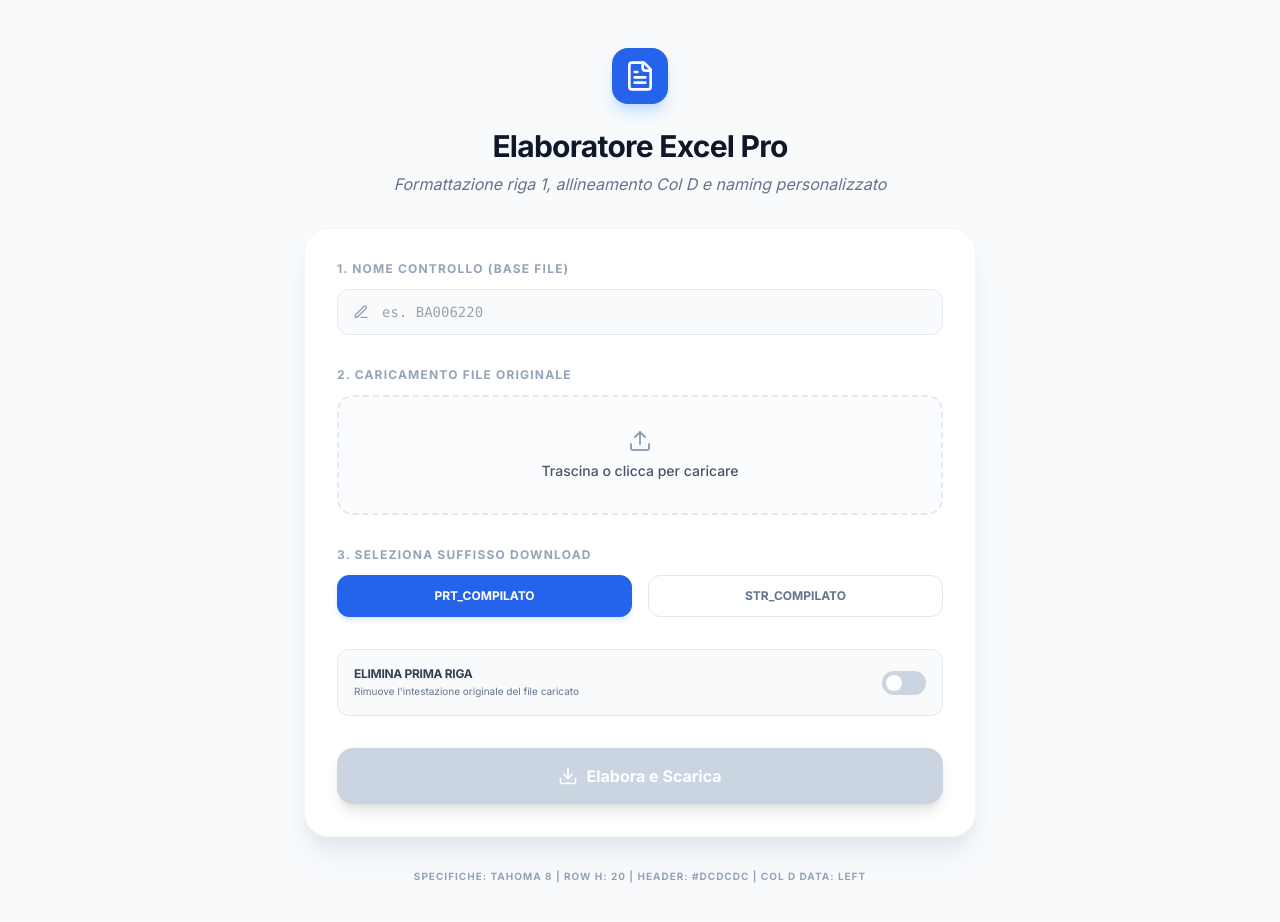
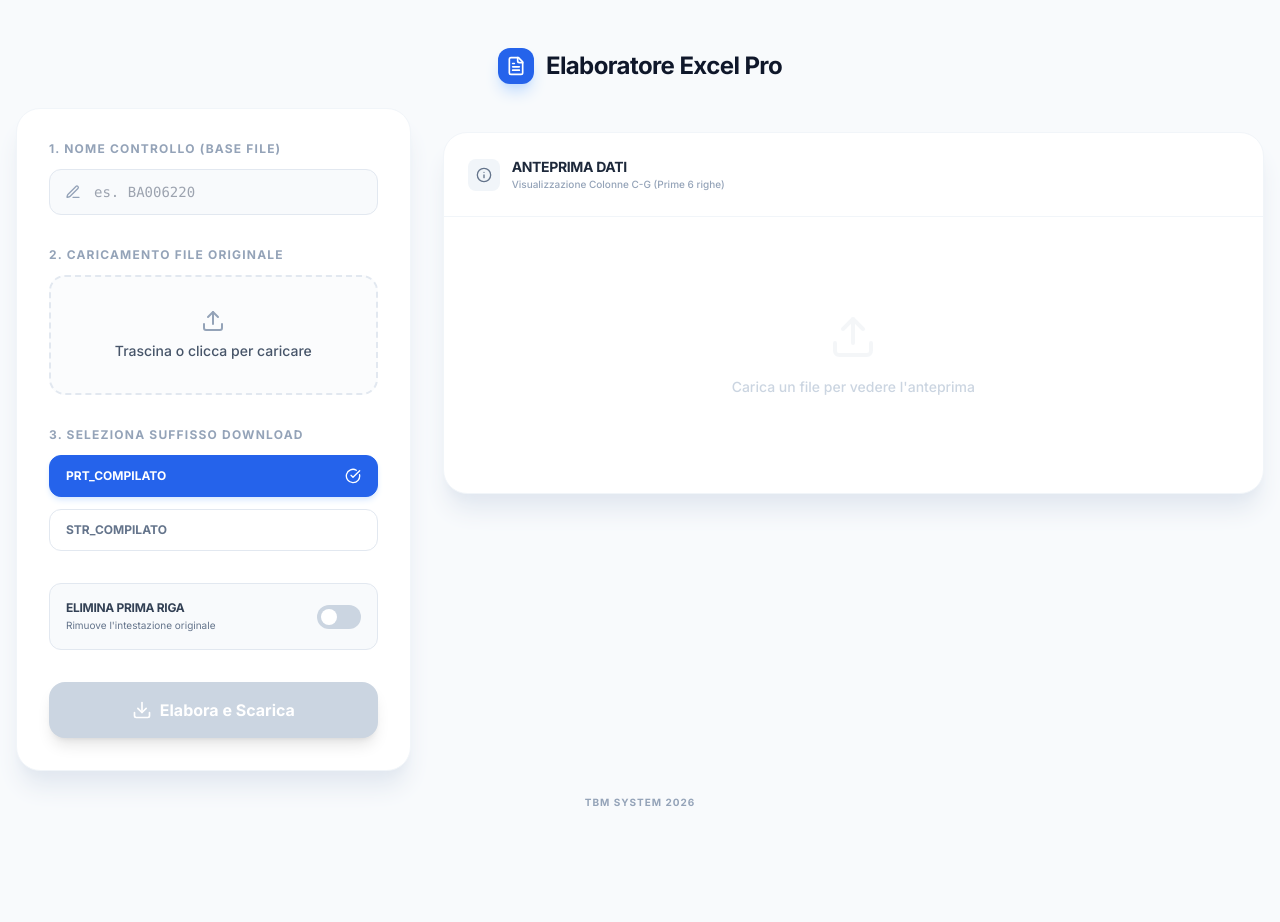
Before and after one commit to marco-calabri/tbm-excel-elabora, a React (Vite) app: page / in a window 1280 px wide. Shown: the top 922 px of the page. After the commit the page ends 858 px from the top, so only its background shows below. Built offline with nearby package versions, Linux system fonts and the light colour scheme.

Commit message:
feat: Refactor App component layout and styling
Enhances the application's visual presentation and organization by restructuring the main layout. Introduces a grid system for better content distribution and updates styling to improve readability and aesthetic appeal.

```diff
--- a/App.tsx
+++ b/App.tsx
@@ -84,19 +84,21 @@ const App: React.FC = () => {
 
   return (
     <div className="min-h-screen bg-slate-50 flex flex-col items-center py-12 px-4">
-      <div className="max-w-2xl w-full space-y-8">
+      <div className="max-w-[1600px] w-full space-y-6">
         {/* Header */}
-        <div className="text-center space-y-2">
-          <div className="inline-flex items-center justify-center p-3 bg-blue-600 rounded-2xl shadow-lg shadow-blue-200 mb-4">
-            <FileText className="w-8 h-8 text-white" />
+        <div className="flex items-center justify-center space-x-3">
+          <div className="p-2 bg-blue-600 rounded-xl shadow-lg shadow-blue-200">
+            <FileText className="w-5 h-5 text-white" />
           </div>
-          <h1 className="text-3xl font-bold text-slate-900 tracking-tight">Elaboratore Excel Pro</h1>
-          <p className="text-slate-500 italic">Formattazione riga 1, allineamento Col D e naming personalizzato</p>
+          <h1 className="text-2xl font-bold text-slate-900 tracking-tight">Elaboratore Excel Pro</h1>
         </div>
 
-        {/* Main Card */}
+        {/* Main Content Grid */}
+        <div className="grid grid-cols-1 lg:grid-cols-12 gap-8 items-start">
+
+          {/* Left Column: Controls */}
+          <div className="lg:col-span-4 space-y-6">
             <div className="bg-white rounded-3xl shadow-xl shadow-slate-200 border border-slate-100 p-8 space-y-8">
-
               {/* Nome Controllo */}
               <div className="space-y-3">
                 <label className="text-xs font-bold text-slate-400 block uppercase tracking-widest">
@@ -142,36 +144,37 @@ const App: React.FC = () => {
                 <label className="text-xs font-bold text-slate-400 block uppercase tracking-widest">
                   3. Seleziona Suffisso Download
                 </label>
-            <div className="grid grid-cols-2 gap-4">
+                <div className="grid grid-cols-1 gap-3">
                   <button
                     onClick={() => setSelectedSuffix(FileSuffix.PRT)}
-                className={`py-3 px-4 rounded-xl border text-xs font-bold transition-all ${
+                    className={`py-3 px-4 rounded-xl border text-xs font-bold transition-all text-left flex items-center justify-between ${
                       selectedSuffix === FileSuffix.PRT
                       ? 'bg-blue-600 text-white border-blue-600 shadow-md shadow-blue-100'
                       : 'bg-white text-slate-500 border-slate-200 hover:border-blue-300'
                     }`}
                   >
-                PRT_COMPILATO
+                    <span>PRT_COMPILATO</span>
+                    {selectedSuffix === FileSuffix.PRT && <CheckCircle className="w-4 h-4" />}
                   </button>
                   <button
                     onClick={() => setSelectedSuffix(FileSuffix.STR)}
-                className={`py-3 px-4 rounded-xl border text-xs font-bold transition-all ${
+                    className={`py-3 px-4 rounded-xl border text-xs font-bold transition-all text-left flex items-center justify-between ${
                       selectedSuffix === FileSuffix.STR
                       ? 'bg-blue-600 text-white border-blue-600 shadow-md shadow-blue-100'
                       : 'bg-white text-slate-500 border-slate-200 hover:border-blue-300'
                     }`}
                   >
-                STR_COMPILATO
+                    <span>STR_COMPILATO</span>
+                    {selectedSuffix === FileSuffix.STR && <CheckCircle className="w-4 h-4" />}
                   </button>
                 </div>
               </div>
 
               {/* Opzione Eliminazione Riga */}
-          <div className="space-y-4">
               <div className="flex items-center justify-between p-4 bg-slate-50 rounded-xl border border-slate-200">
                 <div className="space-y-0.5">
                   <p className="text-xs font-bold text-slate-700 uppercase tracking-tight">Elimina prima riga</p>
-                <p className="text-[10px] text-slate-500">Rimuove l'intestazione originale del file caricato</p>
+                  <p className="text-[10px] text-slate-500">Rimuove l'intestazione originale</p>
                 </div>
                 <button
                   onClick={() => setDeleteFirstRow(!deleteFirstRow)}
@@ -187,71 +190,6 @@ const App: React.FC = () => {
                 </button>
               </div>
 
-            {/* Anteprima Tabella */}
-            {previewData.length > 0 && (
-              <div className="space-y-2">
-                <div className="flex items-center space-x-2">
-                  <Info className="w-3 h-3 text-slate-400" />
-                  <p className="text-[10px] font-bold text-slate-400 uppercase tracking-widest">Anteprima (Col C-G, prime 5 righe)</p>
-                </div>
-                <div className="overflow-hidden border border-slate-200 rounded-xl bg-white">
-                  <div className="overflow-x-auto">
-                    <table className="w-full text-left border-collapse">
-                      <thead>
-                        <tr className="bg-slate-50 border-bottom border-slate-200">
-                          {['C', 'D', 'E', 'F', 'G'].map(col => (
-                            <th key={col} className="px-3 py-2 text-[10px] font-bold text-slate-400 border-r border-slate-200 last:border-r-0">
-                              Col {col}
-                            </th>
-                          ))}
-                        </tr>
-                      </thead>
-                      <tbody>
-                        {previewData.map((row, rowIndex) => (
-                          <tr
-                            key={rowIndex}
-                            className={`border-b border-slate-100 last:border-b-0 ${
-                              rowIndex === 0 && deleteFirstRow ? 'bg-red-50 opacity-50' : ''
-                            }`}
-                          >
-                            {row.map((cell, cellIndex) => (
-                              <td key={cellIndex} className="px-3 py-1.5 text-[10px] font-mono text-slate-600 border-r border-slate-100 last:border-r-0 truncate max-w-[120px]">
-                                {cell}
-                              </td>
-                            ))}
-                          </tr>
-                        ))}
-                      </tbody>
-                    </table>
-                  </div>
-                </div>
-                {deleteFirstRow && (
-                  <p className="text-[9px] text-red-500 font-medium italic">* La riga evidenziata in rosso verrà eliminata</p>
-                )}
-              </div>
-            )}
-          </div>
-
-          {/* Preview Nome */}
-          {baseNameInput && (
-            <div className="p-4 bg-emerald-50 rounded-xl border border-emerald-100">
-              <p className="text-[10px] text-emerald-600 font-bold uppercase mb-1">Preview Nome File:</p>
-              <p className="text-sm font-mono font-bold text-emerald-700 truncate">
-                {baseNameInput}_{selectedSuffix}.xlsx
-              </p>
-            </div>
-          )}
-
-          {/* Status */}
-          {status.type && (
-            <div className={`p-4 rounded-xl flex items-start space-x-3 ${
-              status.type === 'success' ? 'bg-emerald-50 text-emerald-700' : 'bg-red-50 text-red-700'
-            }`}>
-              {status.type === 'success' ? <CheckCircle className="w-5 h-5 flex-shrink-0" /> : <AlertCircle className="w-5 h-5 flex-shrink-0" />}
-              <p className="text-xs font-medium">{status.message}</p>
-            </div>
-          )}
-
               {/* Action */}
               <button
                 onClick={handleProcess}
@@ -266,11 +204,99 @@ const App: React.FC = () => {
                 <span>{isProcessing ? 'Elaborazione...' : 'Elabora e Scarica'}</span>
               </button>
             </div>
+          </div>
+
+          {/* Right Column: Preview & Status */}
+          <div className="lg:col-span-8 space-y-6">
+            {/* Status & Preview Name */}
+            <div className="grid grid-cols-1 md:grid-cols-2 gap-4">
+              {baseNameInput && (
+                <div className="p-6 bg-emerald-50 rounded-3xl border border-emerald-100 flex flex-col justify-center">
+                  <p className="text-[10px] text-emerald-600 font-bold uppercase mb-1 tracking-widest">Preview Nome File:</p>
+                  <p className="text-lg font-mono font-bold text-emerald-700 truncate">
+                    {baseNameInput}_{selectedSuffix}.xlsx
+                  </p>
+                </div>
+              )}
+              {status.type && (
+                <div className={`p-6 rounded-3xl flex items-center space-x-4 border ${
+                  status.type === 'success'
+                  ? 'bg-emerald-50 text-emerald-700 border-emerald-100'
+                  : 'bg-red-50 text-red-700 border-red-100'
+                }`}>
+                  {status.type === 'success' ? <CheckCircle className="w-6 h-6 flex-shrink-0" /> : <AlertCircle className="w-6 h-6 flex-shrink-0" />}
+                  <p className="text-sm font-bold">{status.message}</p>
+                </div>
+              )}
+            </div>
+
+            {/* Anteprima Tabella */}
+            <div className="bg-white rounded-3xl shadow-xl shadow-slate-200 border border-slate-100 overflow-hidden">
+              <div className="p-6 border-b border-slate-100 flex items-center justify-between">
+                <div className="flex items-center space-x-3">
+                  <div className="p-2 bg-slate-100 rounded-lg">
+                    <Info className="w-4 h-4 text-slate-500" />
+                  </div>
+                  <div>
+                    <h3 className="text-sm font-bold text-slate-800 uppercase tracking-tight">Anteprima Dati</h3>
+                    <p className="text-[10px] text-slate-400 font-medium">Visualizzazione Colonne C-G (Prime 6 righe)</p>
+                  </div>
+                </div>
+                {previewData.length > 0 && deleteFirstRow && (
+                  <span className="px-3 py-1 bg-red-100 text-red-600 text-[10px] font-bold rounded-full uppercase tracking-tight">
+                    Riga 1 in eliminazione
+                  </span>
+                )}
+              </div>
+
+              <div className="p-0">
+                {previewData.length > 0 ? (
+                  <div className="overflow-x-auto">
+                    <table className="w-full text-left border-collapse">
+                      <thead>
+                        <tr className="bg-slate-50/50">
+                          {['C', 'D', 'E', 'F', 'G'].map(col => (
+                            <th key={col} className="px-6 py-4 text-[11px] font-bold text-slate-400 border-b border-slate-100 uppercase tracking-widest">
+                              Colonna {col}
+                            </th>
+                          ))}
+                        </tr>
+                      </thead>
+                      <tbody>
+                        {previewData.map((row, rowIndex) => (
+                          <tr
+                            key={rowIndex}
+                            className={`transition-colors border-b border-slate-50 last:border-b-0 ${
+                              rowIndex === 0 && deleteFirstRow ? 'bg-red-50/50' : 'hover:bg-slate-50/30'
+                            }`}
+                          >
+                            {row.map((cell, cellIndex) => (
+                              <td key={cellIndex} className={`px-6 py-4 text-xs font-mono text-slate-600 truncate max-w-[200px] ${
+                                rowIndex === 0 && deleteFirstRow ? 'text-red-400 line-through' : ''
+                              }`}>
+                                {cell || <span className="text-slate-300 italic">vuoto</span>}
+                              </td>
+                            ))}
+                          </tr>
+                        ))}
+                      </tbody>
+                    </table>
+                  </div>
+                ) : (
+                  <div className="py-24 flex flex-col items-center justify-center text-slate-300 space-y-4">
+                    <Upload className="w-12 h-12 opacity-20" />
+                    <p className="text-sm font-medium">Carica un file per vedere l'anteprima</p>
+                  </div>
+                )}
+              </div>
+            </div>
+          </div>
+        </div>
 
         {/* Footer Info */}
         <div className="text-center">
           <p className="text-[10px] font-bold text-slate-400 uppercase tracking-widest">
-            Specifiche: Tahoma 8 | Row H: 20 | Header: #DCDCDC | Col D Data: Left
+            TBM System 2026
           </p>
         </div>
       </div>
```
Lines whose indentation alone changed are shown as unchanged.
